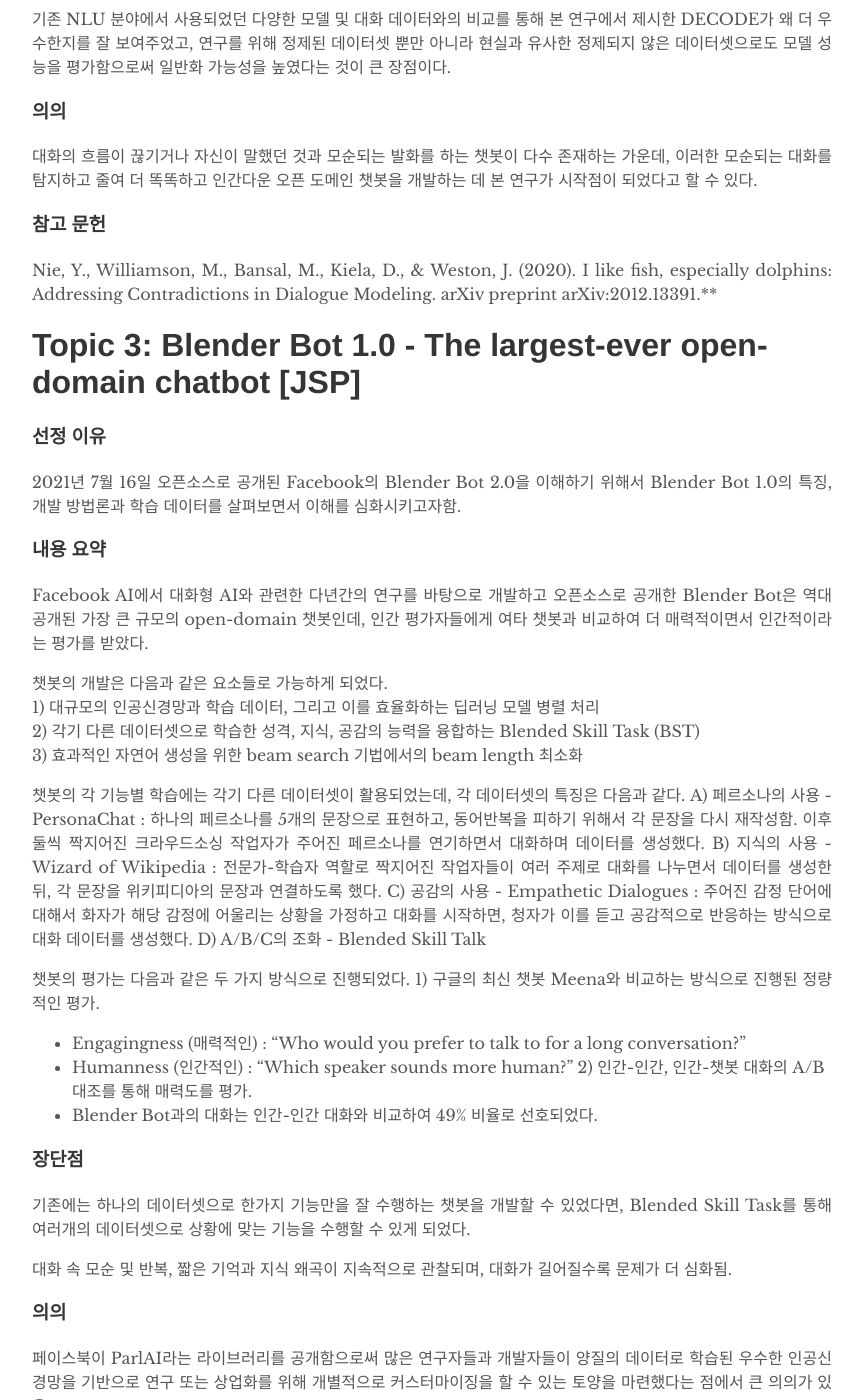
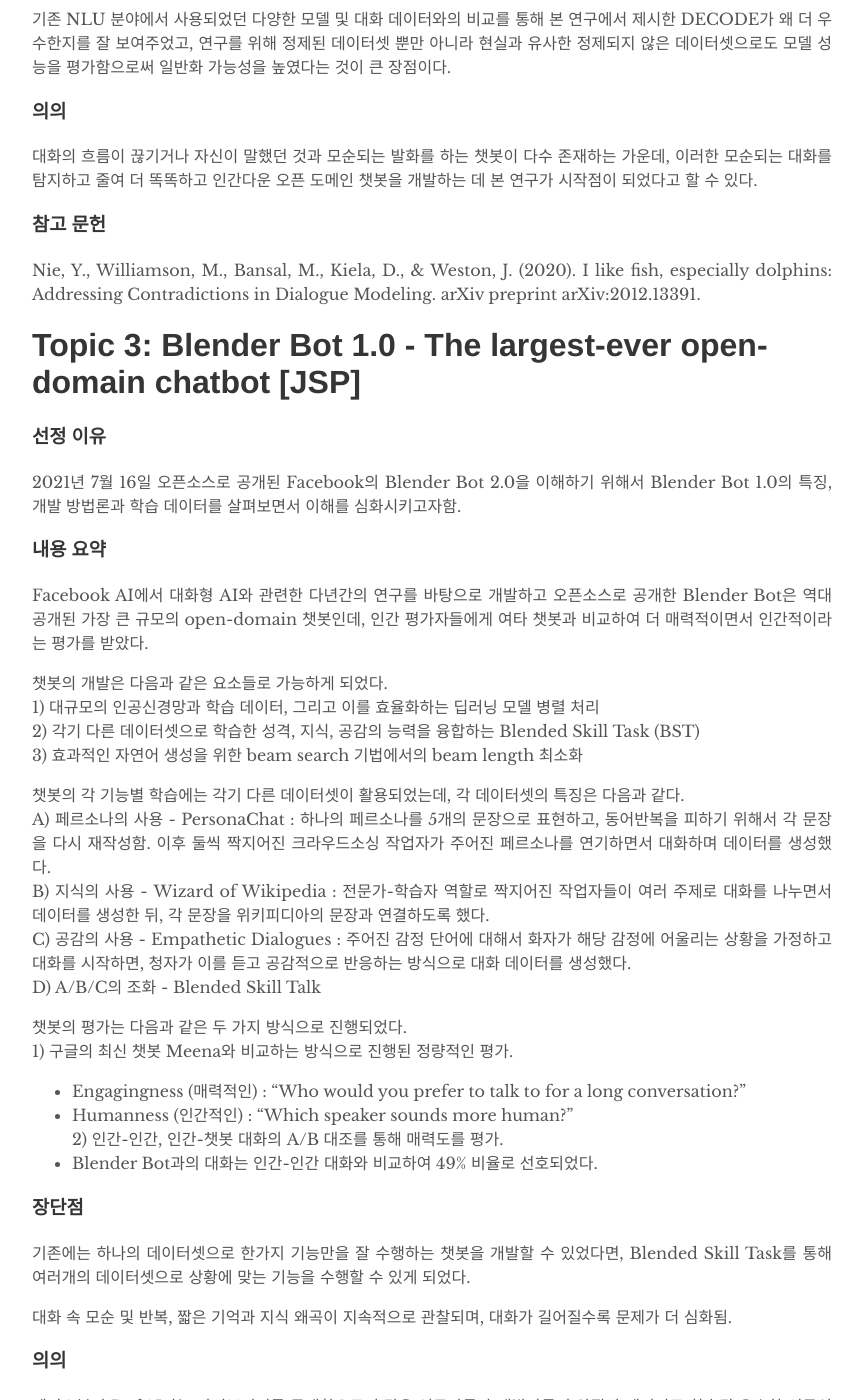
Before and after one commit to humanfactorspsych/blog, a Jekyll site: the page built from _posts/2021-08-12-study.md, in a window 1280 px wide and 1400 px high, scrolled down 1794 px. Shown: the whole window, without its empty margins (208-1071 px from the left). Built offline with Jekyll 4.4.1, drawn with Linux system fonts in a browser that asks for light colours.

```diff
--- a/_posts/2021-08-12-study.md
+++ b/_posts/2021-08-12-study.md
@@ -24,6 +24,7 @@ Affective Computing의 배경 및 개요를 알 수 있었다.
 ### **참고 문헌**
 Calvo, R. A., D’Mello, S., Gratch, J. M., & Kappas, A. (2015). The Oxford Handbook of Affective Computing. Oxford University Press.
 
+
 # Topic 2: I like fish, especially dolphins: Addressing Contradictions in Dialogue Modeling [SB]
 
 ### **선정 이유**
@@ -46,7 +47,8 @@ Calvo, R. A., D’Mello, S., Gratch, J. M., & Kappas, A. (2015). The Oxford Hand
 
 ### **참고 문헌**
 
-Nie, Y., Williamson, M., Bansal, M., Kiela, D., & Weston, J. (2020). I like fish, especially dolphins: Addressing Contradictions in Dialogue Modeling. arXiv preprint arXiv:2012.13391.**
+Nie, Y., Williamson, M., Bansal, M., Kiela, D., & Weston, J. (2020). I like fish, especially dolphins: Addressing Contradictions in Dialogue Modeling. arXiv preprint arXiv:2012.13391.
+
 
 
 # Topic 3: Blender Bot 1.0 - The largest-ever open-domain chatbot [JSP]
@@ -64,17 +66,17 @@ Facebook AI에서 대화형 AI와 관련한 다년간의 연구를 바탕으로
 2) 각기 다른 데이터셋으로 학습한 성격, 지식, 공감의 능력을 융합하는 Blended Skill Task (BST) <br>
 3) 효과적인 자연어 생성을 위한 beam search 기법에서의 beam length 최소화 <br>
 
-챗봇의 각 기능별 학습에는 각기 다른 데이터셋이 활용되었는데, 각 데이터셋의 특징은 다음과 같다.
-A) 페르소나의 사용 - PersonaChat : 하나의 페르소나를 5개의 문장으로 표현하고, 동어반복을 피하기 위해서 각 문장을 다시 재작성함. 이후 둘씩 짝지어진 크라우드소싱 작업자가 주어진 페르소나를 연기하면서 대화하며 데이터를 생성했다.
-B) 지식의 사용 - Wizard of Wikipedia : 전문가-학습자 역할로 짝지어진 작업자들이 여러 주제로 대화를 나누면서 데이터를 생성한 뒤, 각 문장을 위키피디아의 문장과 연결하도록 했다.
-C) 공감의 사용 - Empathetic Dialogues : 주어진 감정 단어에 대해서 화자가 해당 감정에 어울리는 상황을 가정하고 대화를 시작하면, 청자가 이를 듣고 공감적으로 반응하는 방식으로 대화 데이터를 생성했다.
-D) A/B/C의 조화 - Blended Skill Talk
+챗봇의 각 기능별 학습에는 각기 다른 데이터셋이 활용되었는데, 각 데이터셋의 특징은 다음과 같다.<br>
+A) 페르소나의 사용 - PersonaChat : 하나의 페르소나를 5개의 문장으로 표현하고, 동어반복을 피하기 위해서 각 문장을 다시 재작성함. 이후 둘씩 짝지어진 크라우드소싱 작업자가 주어진 페르소나를 연기하면서 대화하며 데이터를 생성했다.<br>
+B) 지식의 사용 - Wizard of Wikipedia : 전문가-학습자 역할로 짝지어진 작업자들이 여러 주제로 대화를 나누면서 데이터를 생성한 뒤, 각 문장을 위키피디아의 문장과 연결하도록 했다.<br>
+C) 공감의 사용 - Empathetic Dialogues : 주어진 감정 단어에 대해서 화자가 해당 감정에 어울리는 상황을 가정하고 대화를 시작하면, 청자가 이를 듣고 공감적으로 반응하는 방식으로 대화 데이터를 생성했다.<br>
+D) A/B/C의 조화 - Blended Skill Talk<br>
 
-챗봇의 평가는 다음과 같은 두 가지 방식으로 진행되었다.
+챗봇의 평가는 다음과 같은 두 가지 방식으로 진행되었다.<br>
 1) 구글의 최신 챗봇 Meena와 비교하는 방식으로 진행된 정량적인 평가.
 - Engagingness (매력적인) : "Who would you prefer to talk to for a long conversation?"
-- Humanness (인간적인) : "Which speaker sounds more human?"
-2) 인간-인간, 인간-챗봇 대화의 A/B 대조를 통해 매력도를 평가.
+- Humanness (인간적인) : "Which speaker sounds more human?"<br>
+2) 인간-인간, 인간-챗봇 대화의 A/B 대조를 통해 매력도를 평가.<br>
 - Blender Bot과의 대화는 인간-인간 대화와 비교하여 49% 비율로 선호되었다.
 
 ### **장단점**
@@ -98,9 +100,9 @@ A/B 대조 평가 결과 인간-인간 대화와 비교하여 49%의 비율로
 
 ### **비고**
 - [Official Code : ParlAI](https://github.com/facebookresearch/ParlAI)
-- [Dataset Used : PERSONA-CHAT](https://paperswithcode.com/dataset/persona-chat-1)**
-- [Dataset Used : ConvAI2](https://paperswithcode.com/dataset/convai2)**
-- [Dataset Used : Wizard of Wikipedia](https://paperswithcode.com/dataset/wizard-of-wikipedia)**
+- [Dataset Used : PERSONA-CHAT](https://paperswithcode.com/dataset/persona-chat-1)
+- [Dataset Used : ConvAI2](https://paperswithcode.com/dataset/convai2)
+- [Dataset Used : Wizard of Wikipedia](https://paperswithcode.com/dataset/wizard-of-wikipedia)
 - [Dataset Used : Blended Skill Talk](https://paperswithcode.com/dataset/blended-skill-talk)
 
 ### **참고 문헌**
@@ -109,4 +111,4 @@ A/B 대조 평가 결과 인간-인간 대화와 비교하여 49%의 비율로
 - Dinan, E., Roller, S., Shuster, K., Fan, A., Auli, M., & Weston, J. (2018). Wizard of Wikipedia: Knowledge-Powered Conversational agents. _arXiv preprint arXiv:1811.01241v2._
 - Rashkin, H., Smith, E. M., Li, M., & Boureau, Y. (2019). Towards Empathetic Open-domain Conversation Models: a New Benchmark and Dataset. _arXiv preprint arXiv:1811.00207v5._
 - Smith, E. M., Williamson, M., Shuster, K., Weston, J., & Boureau, Y. (2020). Can You Put it All Together: Evaluating Conversational Agents' Ability to Blend Skills. _arXiv preprint arXiv:2004.08449v1._
-- [Facebook AI Blog : A state-of-the-art open source chatbot](https://ai.facebook.com/blog/state-of-the-art-open-source-chatbot/)**
+- [Facebook AI Blog : A state-of-the-art open source chatbot](https://ai.facebook.com/blog/state-of-the-art-open-source-chatbot/)
```
